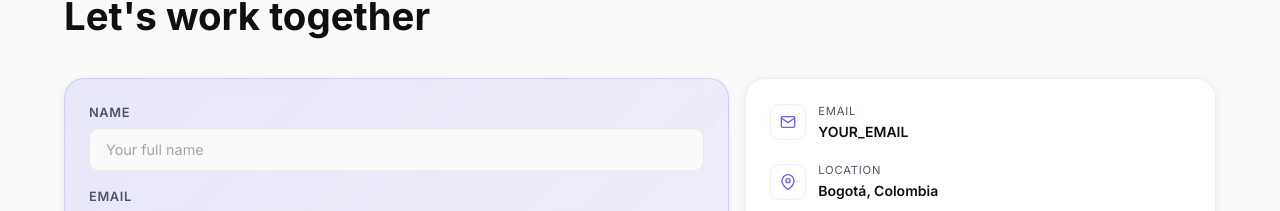
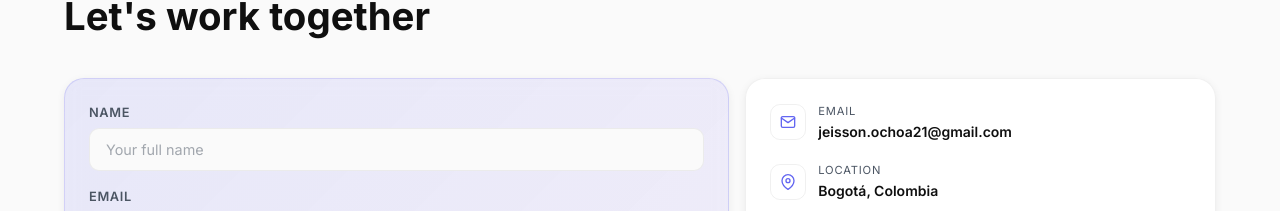
Before and after one commit to SOJEIN/SOJEIN.github.io, a React (Vite) app: page / in a window 1280 px wide. Shown: the part 4779-4990 px from the top of the page. Built offline with nearby package versions, Linux system fonts and the light colour scheme; no server answers.

Commit message:
feat(personal): add real email, LinkedIn URL and CV download - Set jeisson.ochoa21@gmail.com and linkedin.com/in/jeissonochoa in PERSONAL - Add CV_Jeisson_Ochoa.pdf to public/ and wire download button

```diff
--- a/src/modules/home/home.constants.ts
+++ b/src/modules/home/home.constants.ts
@@ -11,8 +11,8 @@ export const PERSONAL = {
   location: 'Bogotá, Colombia',
   experience: '6',
   projectCount: '25+',
-  email: 'YOUR_EMAIL',
-  linkedinUrl: 'YOUR_LINKEDIN_URL',
+  email: 'jeisson.ochoa21@gmail.com',
+  linkedinUrl: 'https://www.linkedin.com/in/jeissonochoa',
   githubUrl: 'https://github.com/SOJEIN',
   avatar: 'https://avatars.githubusercontent.com/SOJEIN?v=4',
 } as const;
@@ -41,5 +41,5 @@ export const TECH_STACK: TechIcon[] = [
 export const ACTION_BUTTONS: ActionButton[] = [
   { labelKey: 'hero.cta.viewProjects', href: '#projects', variant: 'primary' },
   { labelKey: 'hero.cta.contact', href: '#contact', variant: 'secondary' },
-  { labelKey: 'hero.cta.downloadCV', href: '/cv.pdf', variant: 'secondary', download: true },
+  { labelKey: 'hero.cta.downloadCV', href: '/CV_Jeisson_Ochoa.pdf', variant: 'secondary', download: true },
 ];
```
Also changed, not shown: 1 other file (tests, documents, lock files or other folders).
